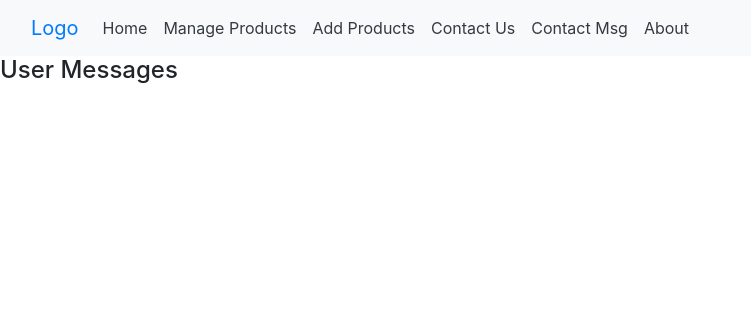
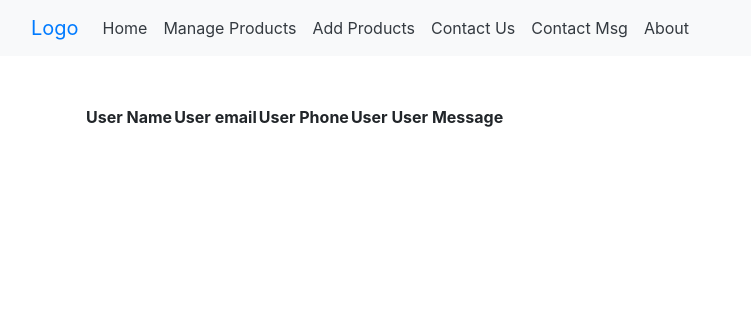
Before and after one commit to MateenSeddiqi/Online-cosmetic-shop, a Django app: page /contactMsg/ in a window 1280 px wide. Shown: the top 316 px of the page, without its empty margins (0-751 px from the left). Run offline with Django 5.2, Linux system fonts and the light colour scheme; lists and menus that the app fills with data are empty.

Commit message:
display the user messages

```diff
--- a/products/templates/contactMsg.html
+++ b/products/templates/contactMsg.html
@@ -3,6 +3,20 @@
 
 {% block content %}
 
-<h4>User Messages</h4>
+<div class="container my-5">
+    <table>
+        <thead>
+            <tr>
+                <th>User Name</th>
+                <th>User email</th>
+                <th>User Phone</th>
+                <th>User User Message</th>
+            </tr>
+        </thead>
+        <tbody>
+
+        </tbody>
+    </table>
+</div>
 
 {% endblock %}
```
Also changed, not shown: 1 other file.
